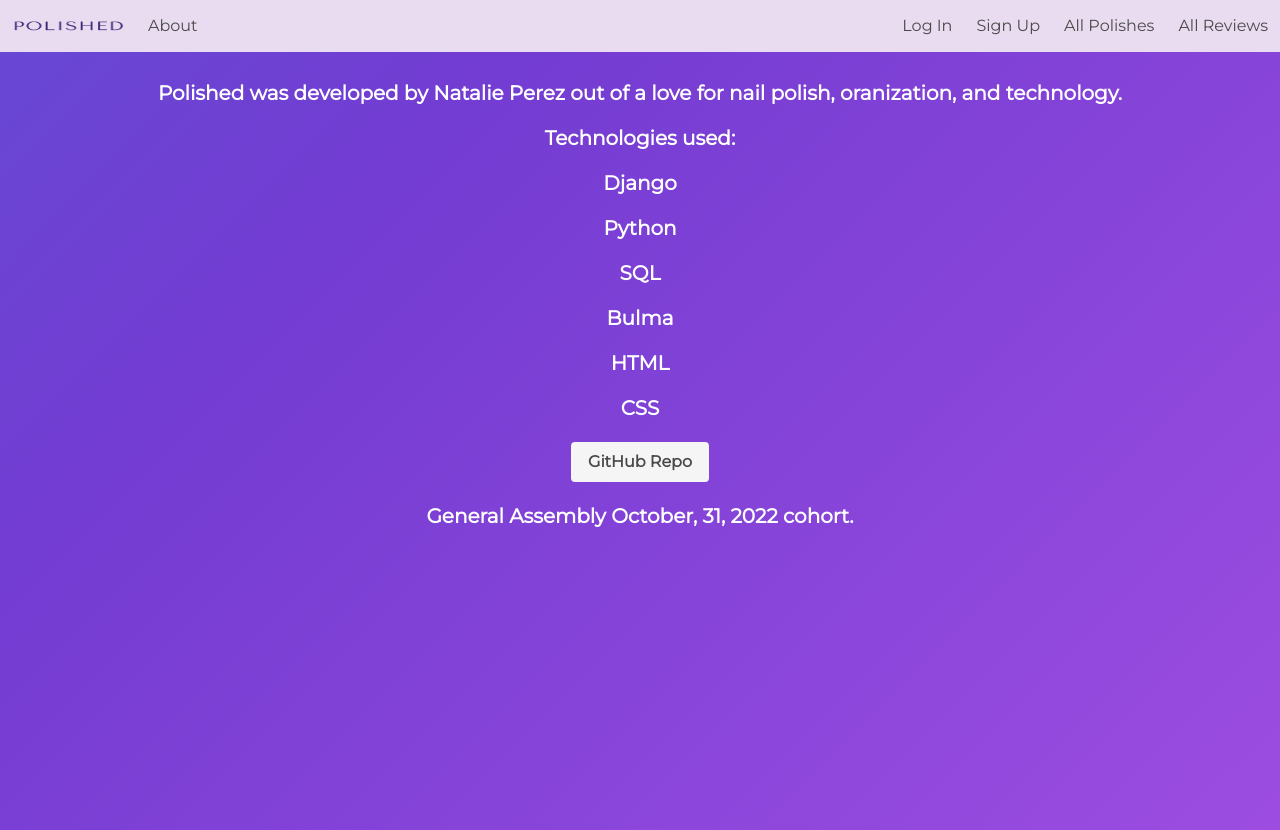
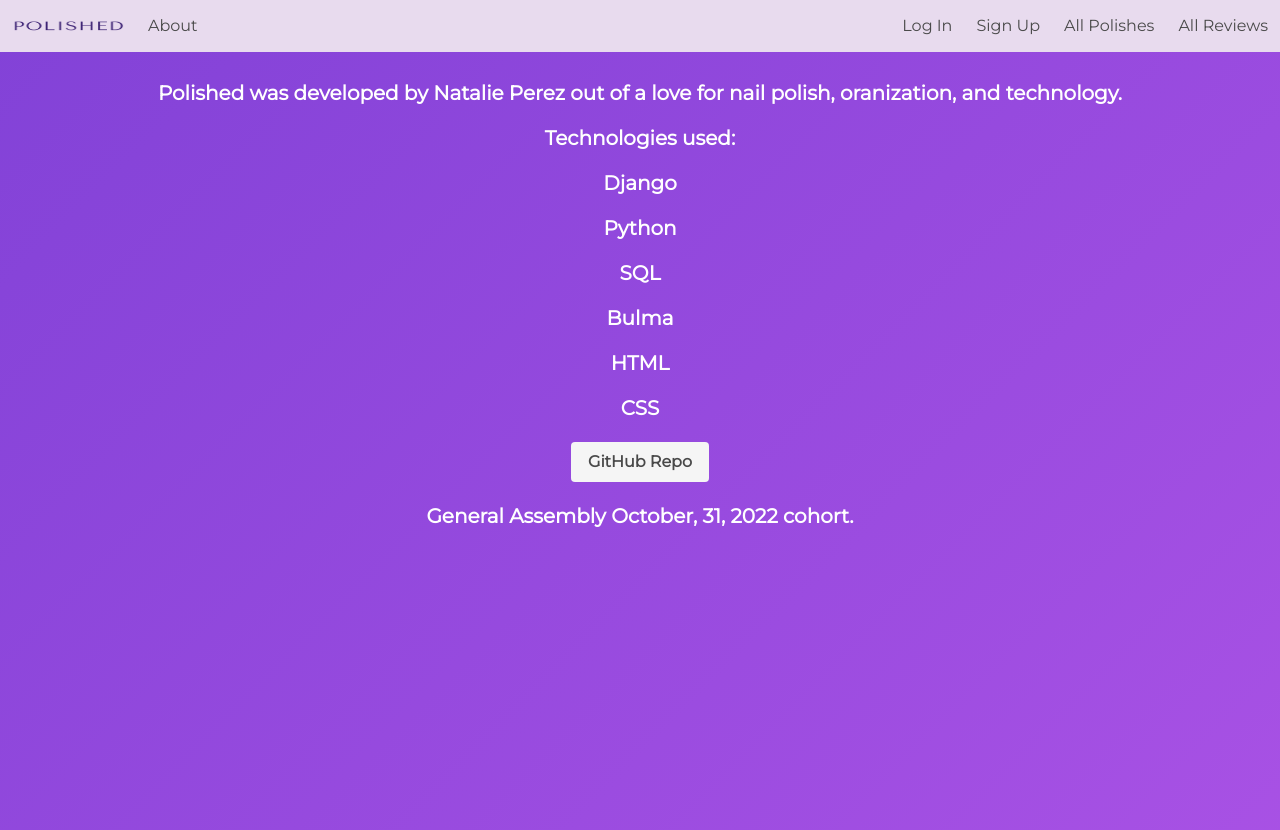
Before and after one commit to npereznyc/polished_fullstack, a Django app: page /about/ in a window 1280 px wide. Run offline with Django 4.2, Linux system fonts and the light colour scheme.

Commit message:
last change to background gradient and navbar styling

```diff
--- a/main_app/static/styles/main.css
+++ b/main_app/static/styles/main.css
@@ -1,6 +1,6 @@
 body {
 
-    background: linear-gradient(-45deg, #be5aec, #733cd2, #3a79de, #2dc3de);
+    background: linear-gradient(-45deg, #be5aec, #733cd2, #3a79de);
 	background-size: 400% 400%;
 	animation: gradient 15s ease infinite;
 	height: 100%;
@@ -18,7 +18,7 @@ h3 {
 }
 
 .navbar {
-    background-color:#e9dbf0;
+    background-color:#e8dbee;
 }
 
 .title {
```
